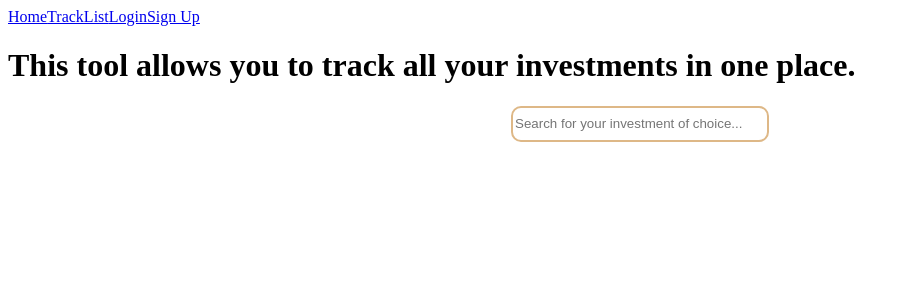
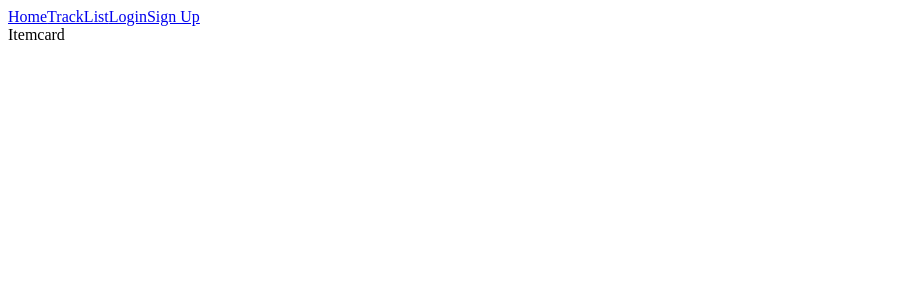
Before and after one commit to svastiks/react-all-investments-portfolio, a React (Create React App) app: page /login in a window 1280 px wide. Shown: the top 300 px of the page, without its empty margins (0-909 px from the left). Built offline with nearby package versions, Linux system fonts and the light colour scheme.

Commit message:
zustand implemented for state management

```diff
--- a/package.json
+++ b/package.json
@@ -10,7 +10,8 @@
     "react-dom": "^18.2.0",
     "react-router-dom": "^6.10.0",
     "react-scripts": "5.0.1",
-    "web-vitals": "^2.1.4"
+    "web-vitals": "^2.1.4",
+    "zustand": "^4.3.7"
   },
   "scripts": {
     "start": "react-scripts start",
--- a/src/App.js
+++ b/src/App.js
@@ -1,33 +1,25 @@
 
-import { BrowserRouter as Router, Routes, Route } from 'react-router-dom'
+import { BrowserRouter as BrowserRouter, Routes, Route } from 'react-router-dom'
 import { Navbar } from './Components/navbar'
-import { Trackerlist } from './Components/trackerlist'
-import { Login } from './Components/login'
-import { Signup } from './Components/signup'
-import { Search } from './Components/search'
-import { Cards } from './Components/itemcard'
-import { useState } from 'react'
+import Home from './Pages/Home'
+import Itemcard from './Pages/Itemcard'
 
 function App() {
   return (
-    <Router>
+    <BrowserRouter>
 
       <Navbar />
-      <Search />
-
-      <Cards />
 
       <Routes>
 
-        <Route path="/" />
-
+        <Route index element={<Home />} />
+        <Route path="/:id" element={<Itemcard />} />
         <Route path="/trackerlist" />
-        <Route path="/expanded" />
 
       </Routes>
 
 
-    </Router>
+    </BrowserRouter>
   );
 }
 
--- a/src/Components/fetchData.jsx
+++ /dev/null
@@ -1 +0,0 @@
-import React from 'react'
--- a/src/Components/itemcard.jsx
+++ /dev/null
@@ -1,10 +0,0 @@
-import React from 'react'
-
-export const Cards = () => {
-    return(
-        <div className="card-page">
-
-        </div>
-
-    )
-}
--- a/src/Components/search.jsx
+++ /dev/null
@@ -1,53 +0,0 @@
-import React from 'react'
-import { useState } from 'react'
-
-export const Search = () => {
-
-    const [input, setInput] = useState("");
-
-    const fetchData = (value) => {
-        const options = {
-            method: 'GET',
-            headers: {
-                'X-RapidAPI-Key': '3dd95f8769msh90dd95ffcc2b051p1b50ebjsn3d1ca32d5917',
-                'X-RapidAPI-Host': 'twelve-data1.p.rapidapi.com'
-            }
-        };
-
-        fetch('https://twelve-data1.p.rapidapi.com/symbol_search?symbol=AA&outputsize=30', options)
-            .then(response => response.json())
-            .then(response => console.log(response))
-            .then((json) => { const results = json.filter((user) =>{
-                            return value && user;
-                        });
-                console.log(results)
-            })
-            .catch(err => console.error(err));
-
-        // fetch('https://twelve-data1.p.rapidapi.com/symbol_search?symbol=AA&outputsize=30', options)
-        //     .then((response) => response.json())
-        //     .then((json) => { const results = json.filter((user) =>{
-        //             return value && user && user.symbol && user.symbol.toLowerCase();
-        //         });
-        //         console.log(results)
-        //     })
-        //     .catch(err => console.error(err));
-    }
-
-    const handleChange = (value) => {
-        setInput(value);
-        fetchData(value)
-    }
-
-    return (
-        <div className="mainpage">
-            <h1>This tool allows you to track all your investments in one place.</h1>
-
-            <div className="search-bar">
-                <input className="searchBar" type="text"
-                    value={input} onChange={(e) => { handleChange(e.target.value) }} placeholder='Search for your investment of choice...'></input>
-
-            </div>
-        </div>
-    )
-}
--- /dev/null
+++ b/src/DataStore/homeData.js
@@ -0,0 +1,21 @@
+import { create } from 'zustand'
+
+const homeData = create((set) => ({
+
+    fetchStocks: () => {
+        const options = {
+            method: 'GET',
+            headers: {
+                'X-RapidAPI-Key': '3dd95f8769msh90dd95ffcc2b051p1b50ebjsn3d1ca32d5917',
+                'X-RapidAPI-Host': 'twelve-data1.p.rapidapi.com'
+            }
+        };
+        fetch('https://twelve-data1.p.rapidapi.com/stocks?exchange=NASDAQ&format=json', options)
+            .then(response => response.json())
+            .then(response => console.log(response))
+            .catch(err => console.error(err));
+    }
+
+}))
+
+export default homeData
--- /dev/null
+++ b/src/Pages/Home.jsx
@@ -0,0 +1,28 @@
+import React from 'react'
+import homeData from '../DataStore/homeData'
+
+export default function Home() {
+
+    const mainData = homeData()
+
+    React.useEffect(() => {
+
+        mainData.fetchStocks()
+
+    }, [])
+
+
+    return (
+        <div>
+
+            <div className="mainpage">
+                <h1>This tool allows you to track all your investments in one place.</h1>
+
+                <div className="search-bar">
+                    <input className="searchBar" type="text" placeholder='Search for your investment of choice...'></input>
+
+                </div>
+            </div>
+        </div>
+    )
+}
--- /dev/null
+++ b/src/Pages/Itemcard.jsx
@@ -0,0 +1,7 @@
+import React from 'react'
+
+export default function Itemcard() {
+  return (
+    <div>Itemcard</div>
+  )
+}
```
Also changed, not shown: src/DataStore/itemData.js (added, +7 -0 lines), src/fetchapi.js (added), 1 other file (tests, documents, lock files or other folders).
